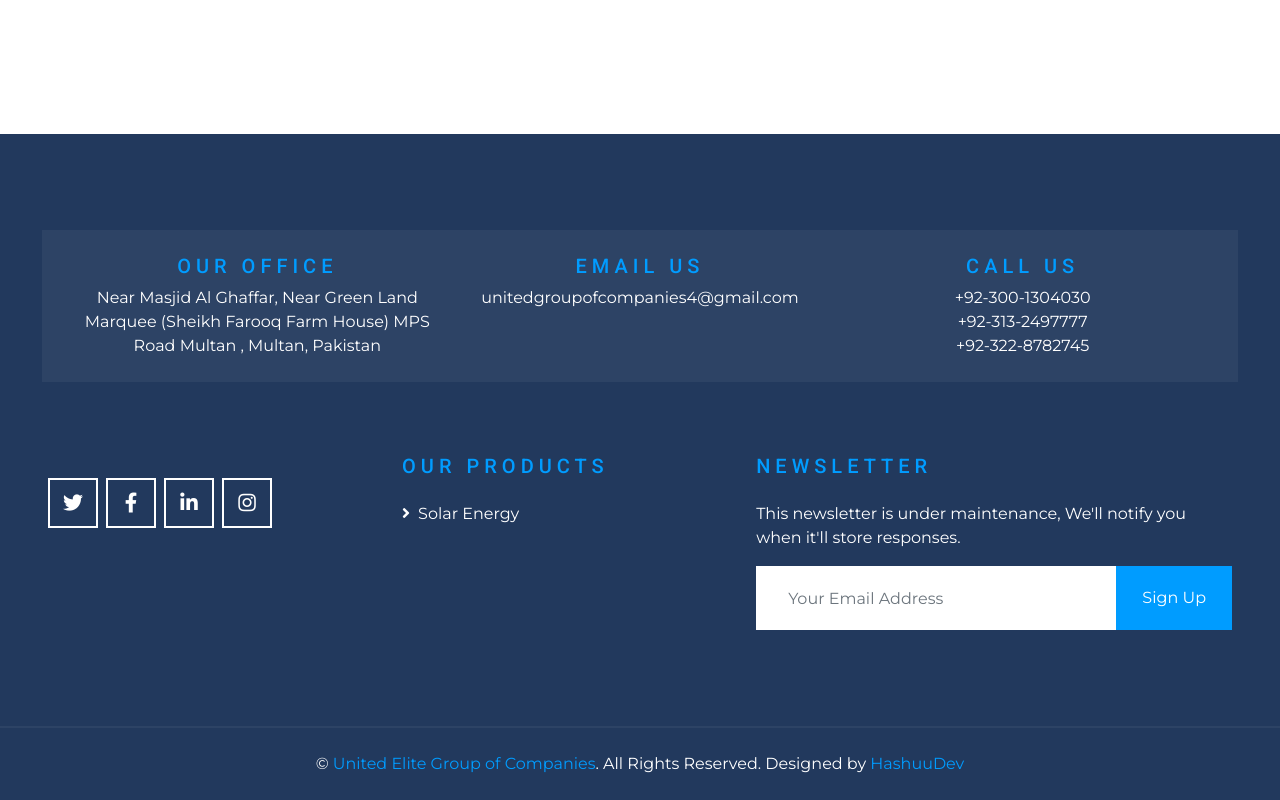
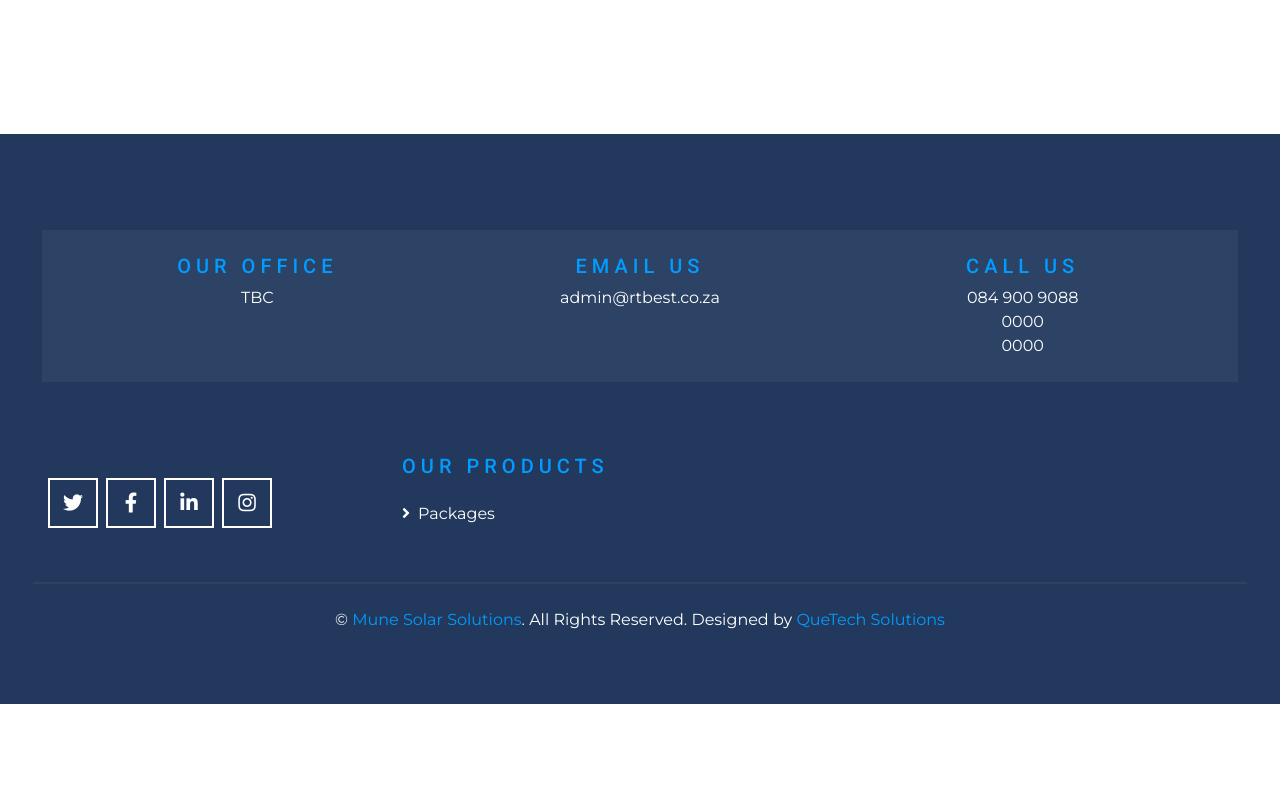
Before and after one commit to Khodani13/Mune-Solar, a plain HTML site: page index.html in a window 1280 px wide. Shown: the part 4706-5506 px from the top of the page. After the commit the page ends 5410 px from the top, so only its background shows below. Drawn offline with nearby package versions, Linux system fonts and the light colour scheme.

Commit message:
Add files via upload

```diff
--- a/index.html
+++ b/index.html
@@ -826,8 +826,7 @@
                   Our Office
                 </h5>
                 <p class="mb-4 m-md-0">
-                  Near Masjid Al Ghaffar, Near Green Land Marquee (Sheikh Farooq
-                  Farm House) MPS Road Multan , Multan, Pakistan
+                  TBC
                 </p>
               </div>
             </div>
@@ -839,7 +838,7 @@
                 >
                   Email Us
                 </h5>
-                <p class="mb-4 m-md-0">unitedgroupofcompanies4@gmail.com</p>
+                <p class="mb-4 m-md-0">admin@rtbest.co.za</p>
               </div>
             </div>
             <div class="col-md-4">
@@ -850,7 +849,7 @@
                 >
                   Call Us
                 </h5>
-                <p class="m-0">+92-300-1304030 <br>+92-313-2497777 <br>+92-322-8782745</p>
+                <p class="m-0">084 900 9088 <br>0000 <br>0000</p>
               </div>
             </div>
           </div>
@@ -867,20 +866,20 @@
               <div class="d-flex justify-content-start mt-4">
                 <a
                   class="btn btn-lg btn-outline-light btn-lg-square mr-2"
-                  href="https://twitter.com/ranasarmad88?t=NbtvZ82OxxvOgZ2ndKZV9w&s=09"
+                  href="https://twitter.com"
                   ><i class="fab fa-twitter"></i
                 ></a>
                 <a
                   class="btn btn-lg btn-outline-light btn-lg-square mr-2"
-                  href="https://www.facebook.com/rana.sarmad.906?mibextid=ZbWKwL"
+                  href="https://www.facebook.com"
                   ><i class="fab fa-facebook-f"></i
                 ></a>
                 <a
                   class="btn btn-lg btn-outline-light btn-lg-square mr-2"
-                  href="https://www.linkedin.com/in/engr-rana-sarmad-mahmood-0b87721a5"
+                  href="https://www.linkedin.com"
                   ><i class="fab fa-linkedin-in"></i
                 ></a>
-                <a class="btn btn-lg btn-outline-light btn-lg-square" href="https://instagram.com/shb_rana?igshid=NGExMmI2YTkyZg=="
+                <a class="btn btn-lg btn-outline-light btn-lg-square" href="https://www.instagram.com/azwi295?igsh=enZuNGoxaThwNDg3"
                   ><i class="fab fa-instagram"></i
                 ></a>
               </div>
@@ -894,14 +893,14 @@
               </h5>
               <div class="d-flex flex-column justify-content-start">
                 <a class="text-white btn-scroll mb-2" href="#service"
-                  ><i class="fa fa-angle-right mr-2"></i>Solar Energy</a
+                  ><i class="fa fa-angle-right mr-2"></i>Packages</a
                 >
 
               </div>
             </div>
           </div>
         </div>
-        <div class="col-lg-5 col-md-12 mb-5">
+        <!--<div class="col-lg-5 col-md-12 mb-5">
           <h5
             class="text-primary text-uppercase mb-4"
             style="letter-spacing: 5px"
@@ -926,18 +925,18 @@
           </div>
         </div>
       </div>
-    </div>
+    </div>-->
     <div
       class="container-fluid bg-dark text-white text-center border-top py-4 px-sm-3 px-md-5"
       style="border-color: rgba(256, 256, 256, 0.05) !important"
     >
       <p class="m-0 text-white">
-        &copy; <a href="https://www.facebook.com/UnitedEliteGroup14022022?mibextid=ZbWKwL">United Elite Group of Companies</a>. All Rights
+        &copy; <a href="https://www.instagram.com/azwi295?igsh=enZuNGoxaThwNDg3">Mune Solar Solutions</a>. All Rights
         Reserved. Designed by
-        <a href="https://www.linkedin.com/in/hashir-ali-dev/">HashuuDev</a>
+        <a href="https://www.instagram.com/azwi295?igsh=enZuNGoxaThwNDg3">QueTech Solutions</a>
       </p>
     </div>
-    <!-- Footer End -->
+     <!--Footer End -->
 
     <!-- Modal -->
     <div
```
